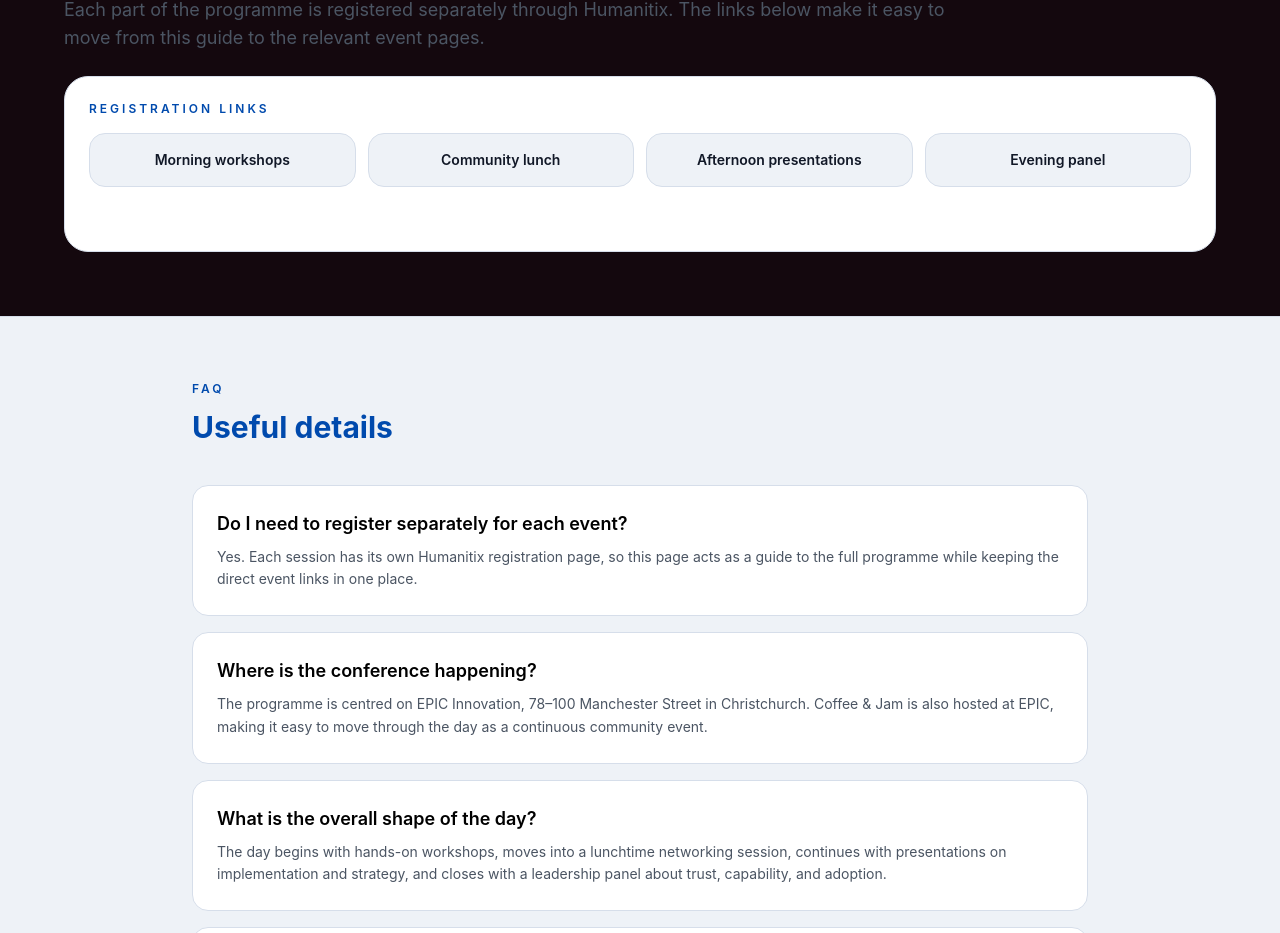
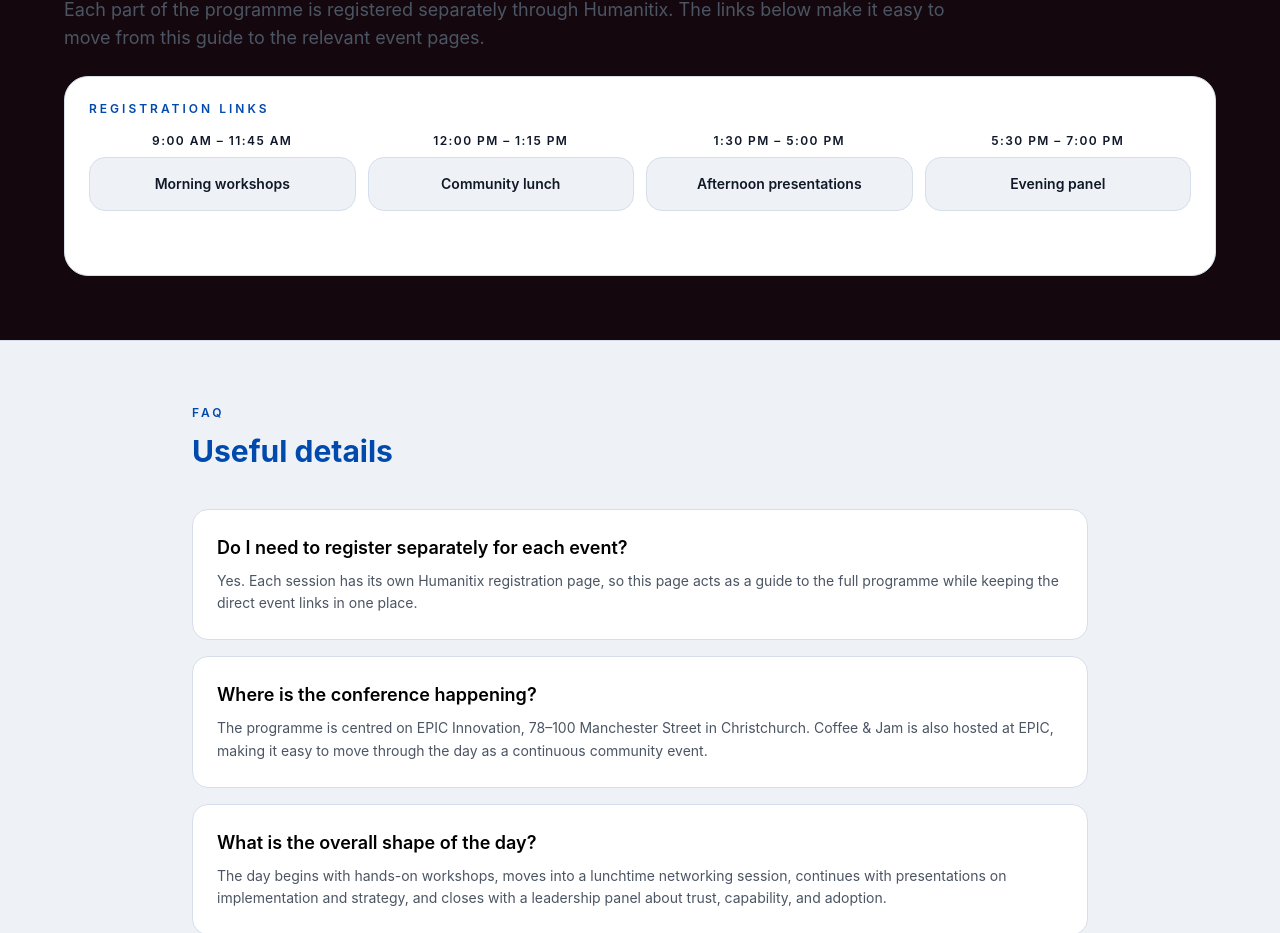
Before and after one commit to caelanhuntress/christchurch-ai, a Next.js app: page /epic-ai-conference in a window 1280 px wide. Shown: the part 8634-9567 px from the top of the page. Built offline with nearby package versions, Linux system fonts and the light colour scheme.

Commit message:
Show EPIC conference registration times

```diff
--- a/app/epic-ai-conference/page.tsx
+++ b/app/epic-ai-conference/page.tsx
@@ -307,6 +307,9 @@ function RsvpBlock() {
       <div className="grid sm:grid-cols-2 xl:grid-cols-4 gap-3">
         {dayEvents.map((event) => (
           <div key={event.slug} className="group">
+            <div className="text-xs font-semibold uppercase tracking-[0.12em] mb-2 text-center" style={{ color: "#0f172a" }}>
+              {event.time}
+            </div>
             <a
               href={event.href}
               target="_blank"
```
